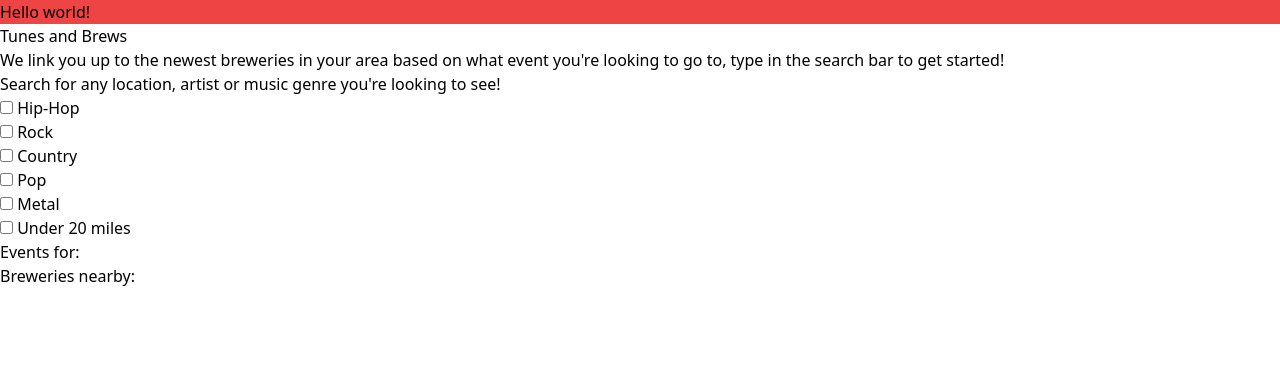
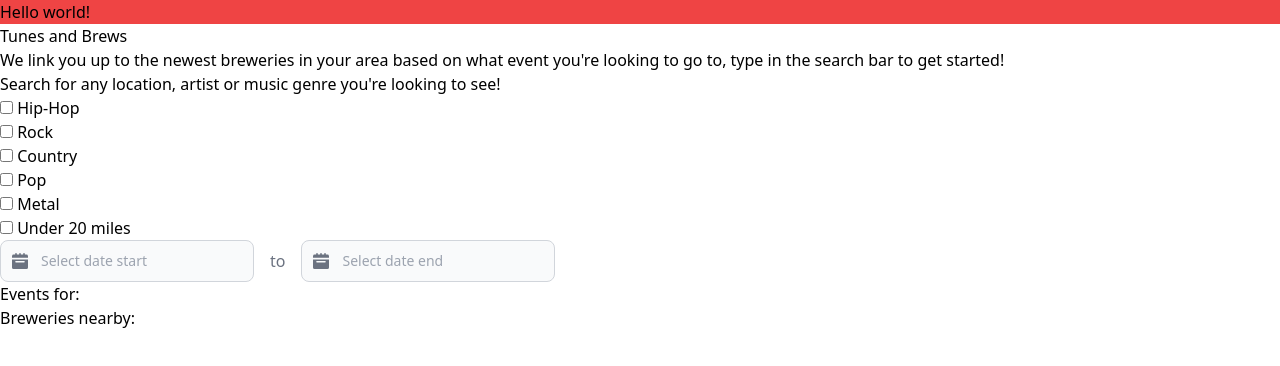
Before and after one commit to wmason1997/Upcoming-Concert-Brewery-Locator, a website with bundled scripts: page index.html in a window 1280 px wide. Built offline with nearby package versions, Linux system fonts and the light colour scheme; no server answers; files whose address does not match are found by name.

Commit message:
added DateRangePicker base model and flowbite configs

```diff
--- a/index.html
+++ b/index.html
@@ -44,7 +44,25 @@
         <label for="20-miles">Under 20 miles</label><br>
       </form>
 
-      <div id="datepicker"></div>
+      <div date-rangepicker id="datepicker" class="flex items-center">
+        <div class="relative">
+          <div class="absolute inset-y-0 start-0 flex items-center ps-3 pointer-events-none">
+               <svg class="w-4 h-4 text-gray-500 dark:text-gray-400" aria-hidden="true" xmlns="http://www.w3.org/2000/svg" fill="currentColor" viewBox="0 0 20 20">
+                <path d="M20 4a2 2 0 0 0-2-2h-2V1a1 1 0 0 0-2 0v1h-3V1a1 1 0 0 0-2 0v1H6V1a1 1 0 0 0-2 0v1H2a2 2 0 0 0-2 2v2h20V4ZM0 18a2 2 0 0 0 2 2h16a2 2 0 0 0 2-2V8H0v10Zm5-8h10a1 1 0 0 1 0 2H5a1 1 0 0 1 0-2Z"/>
+              </svg>
+          </div>
+          <input name="start" type="text" class="bg-gray-50 border border-gray-300 text-gray-900 text-sm rounded-lg focus:ring-blue-500 focus:border-blue-500 block w-full ps-10 p-2.5  dark:bg-gray-700 dark:border-gray-600 dark:placeholder-gray-400 dark:text-white dark:focus:ring-blue-500 dark:focus:border-blue-500" placeholder="Select date start">
+        </div>
+        <span class="mx-4 text-gray-500">to</span>
+        <div class="relative">
+          <div class="absolute inset-y-0 start-0 flex items-center ps-3 pointer-events-none">
+               <svg class="w-4 h-4 text-gray-500 dark:text-gray-400" aria-hidden="true" xmlns="http://www.w3.org/2000/svg" fill="currentColor" viewBox="0 0 20 20">
+                <path d="M20 4a2 2 0 0 0-2-2h-2V1a1 1 0 0 0-2 0v1h-3V1a1 1 0 0 0-2 0v1H6V1a1 1 0 0 0-2 0v1H2a2 2 0 0 0-2 2v2h20V4ZM0 18a2 2 0 0 0 2 2h16a2 2 0 0 0 2-2V8H0v10Zm5-8h10a1 1 0 0 1 0 2H5a1 1 0 0 1 0-2Z"/>
+              </svg>
+          </div>
+          <input name="end" type="text" class="bg-gray-50 border border-gray-300 text-gray-900 text-sm rounded-lg focus:ring-blue-500 focus:border-blue-500 block w-full ps-10 p-2.5  dark:bg-gray-700 dark:border-gray-600 dark:placeholder-gray-400 dark:text-white dark:focus:ring-blue-500 dark:focus:border-blue-500" placeholder="Select date end">
+      </div>
+      </div>
 
       <section id="ticketmaster-search-container" class="list-container">
         <h4 id="Events-header">Events for: <span id='ticketmaster-search-target'></span></h4>
@@ -59,7 +77,8 @@
 
 
     <script src="https://code.jquery.com/jquery-3.6.0.js"></script>
-    <script src="https://code.jquery.com/ui/1.13.2/jquery-ui.js"></script>
+    <script src="node_modules/flowbite-datepicker/js/DateRangePicker.js"></script>
+    <script src="node_modules/flowbite/dist/flowbite.min.js"></script>
     <script src="script.js"></script>
 </body>
 
--- a/package.json
+++ b/package.json
@@ -21,6 +21,8 @@
     "fast-glob": "^3.3.2",
     "fastq": "^1.15.0",
     "fill-range": "^7.0.1",
+    "flowbite": "^2.1.1",
+    "flowbite-datepicker": "^1.2.4",
     "fs.realpath": "^1.0.0",
     "function-bind": "^1.1.2",
     "glob": "^7.1.6",
@@ -76,7 +78,6 @@
     "wrappy": "^1.0.2",
     "yaml": "^2.3.4"
   },
-  "devDependencies": {},
   "scripts": {
     "test": "echo \"Error: no test specified\" && exit 1",
     "dev": "tailwindcss -i ./src/input.css -o ./dist/output.css --watch"
--- a/script.js
+++ b/script.js
@@ -27,3 +27,11 @@ function getTicketMasterEventsAPI(city="San Diego", keyWord='rock', radius=50) {
 getTicketMasterEventsAPI();
 
 getTicketMasterEventsAPI("Los Angeles", "Pop");
+
+
+//start of calendar functionality
+import DateRangePicker from 'flowbite-datepicker/DateRangePicker';
+const dateRangePickerEl = document.getElementById('#datepicker');
+new DateRangePicker(dateRangePickerEl, {
+
+});
--- a/tailwind.config.js
+++ b/tailwind.config.js
@@ -1,10 +1,11 @@
 /** @type {import('tailwindcss').Config} */
 module.exports = {
   content: ['index.html',
-              'script.js'
+              'script.js',
+              './node_modules/flowbite/**/*.js'
 ],
   theme: {
     extend: {},
   },
-  plugins: [],
+  plugins: ['flowbite/plugin'],
 }
```
Also changed, not shown: dist/output.css, 2 other files.
